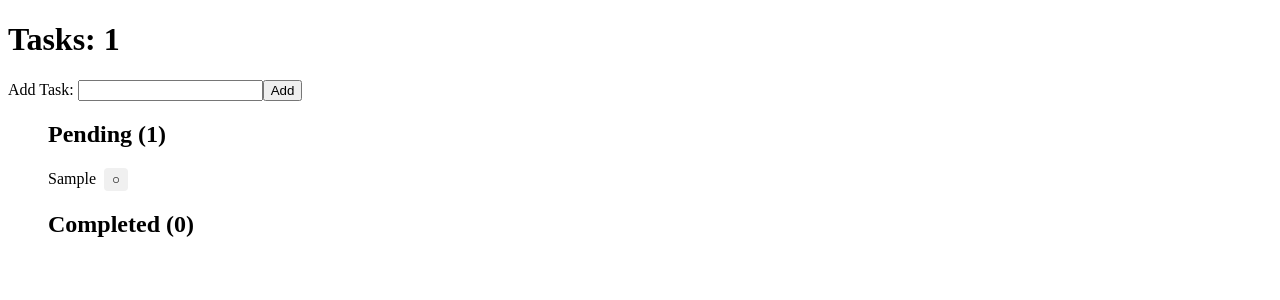
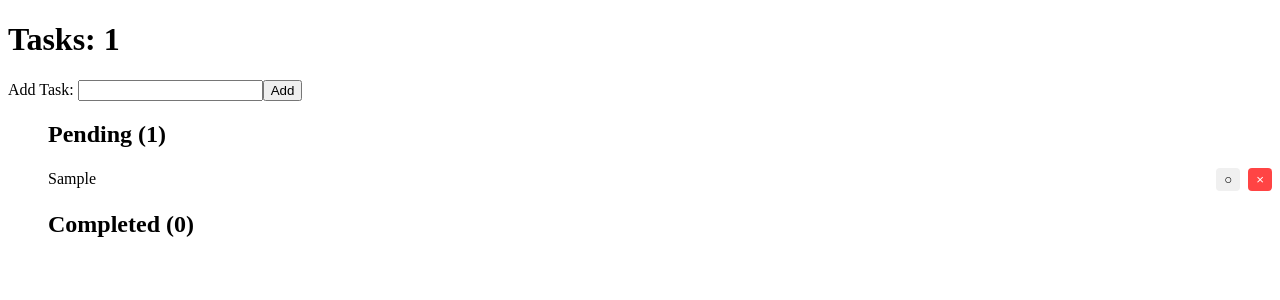
Before and after one commit to jherimum/todo-react, a React (Vite) app: page / in a window 1280 px wide. Both pictures are taken after typing "Sample" into the empty fields and a click on the button "Add". Shown: the top 300 px of the page. Built offline with nearby package versions, Linux system fonts and the light colour scheme.

Commit message:
deleting

```diff
--- a/src/App.tsx
+++ b/src/App.tsx
@@ -49,6 +49,10 @@ function App() {
     ));
   };
 
+  const deleteTask = (id: number) => {
+    setTasks(tasks.filter(task => task.id !== id));
+  };
+
   const incompleteTasks = tasks.filter(task => !task.isCompleted);
   const completedTasks = tasks.filter(task => task.isCompleted);
 
@@ -60,14 +64,14 @@ function App() {
       <TaskList>
         <TaskListHeader label="Pending" count={incompleteTasks.length} />
         {incompleteTasks.map((task) => (
-          <TaskListItem key={task.id} task={task} onToggleComplete={toggleComplete} />
+          <TaskListItem key={task.id} task={task} onToggleComplete={toggleComplete} onDelete={deleteTask} />
         ))}
       </TaskList>
 
       <TaskList>
         <TaskListHeader label="Completed" count={completedTasks.length} />
         {completedTasks.map((task) => (
-          <TaskListItem key={task.id} task={task} onToggleComplete={toggleComplete} />
+          <TaskListItem key={task.id} task={task} onToggleComplete={toggleComplete} onDelete={deleteTask} />
         ))}
       </TaskList>
 
--- a/src/TaskListItem.tsx
+++ b/src/TaskListItem.tsx
@@ -3,13 +3,14 @@ import type { Task } from './types';
 interface TaskListItemProps {
   task: Task;
   onToggleComplete: (id: number) => void;
+  onDelete: (id: number) => void;
 }
 
-export default function TaskListItem({ task, onToggleComplete }: TaskListItemProps) {
+export default function TaskListItem({ task, onToggleComplete, onDelete }: TaskListItemProps) {
   return (
     <li style={{ display: 'flex', alignItems: 'center', gap: '8px' }}>
 
-      <span style={{ textDecoration: task.isCompleted ? 'line-through' : 'none' }}>
+      <span style={{ textDecoration: task.isCompleted ? 'line-through' : 'none', flex: 1 }}>
         {task.title}
       </span>
 
@@ -26,6 +27,20 @@ export default function TaskListItem({ task, onToggleComplete }: TaskListItemPro
       >
         {task.isCompleted ? '✓' : '○'}
       </button>
+
+      <button
+        onClick={() => onDelete(task.id)}
+        style={{
+          padding: '4px 8px',
+          backgroundColor: '#ff4444',
+          color: 'white',
+          border: 'none',
+          borderRadius: '4px',
+          cursor: 'pointer'
+        }}
+      >
+        ×
+      </button>
     </li>
   );
 }
```
